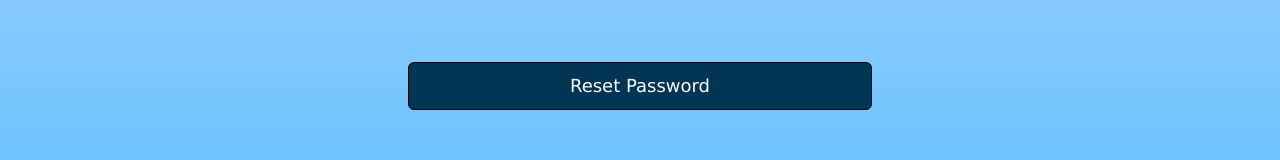
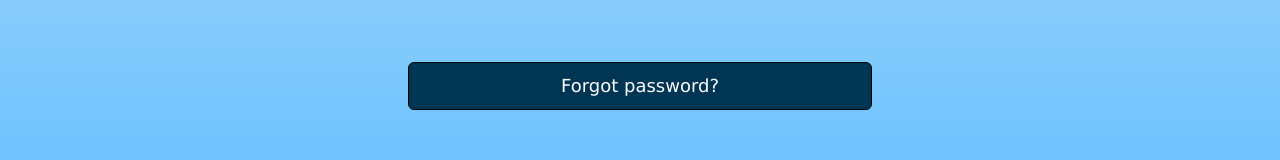
Before and after one commit to KhushiChoksi/CPSC481_T8G2, a Next.js app in the folder travel-app/: page / in a window 1280 px wide. Shown: the part 583-743 px from the top of the page. Built offline with nearby package versions, Linux system fonts and the light colour scheme.

Commit message:
More user-friendly language

```diff
--- a/travel-app/src/app/page.tsx
+++ b/travel-app/src/app/page.tsx
@@ -96,7 +96,7 @@ const WelcomeScreen: React.FC = () => {
             className="w-full h-12 bg-darkblue text-white rounded-md border border-black text-base md:text-lg"
             onClick={() => setShowResetPopup(true)}
           >
-            Reset Password
+            Forgot password?
           </button>
           <button
             className="w-full h-12 bg-darkblue text-white rounded-md border border-black text-base md:text-lg"
```
